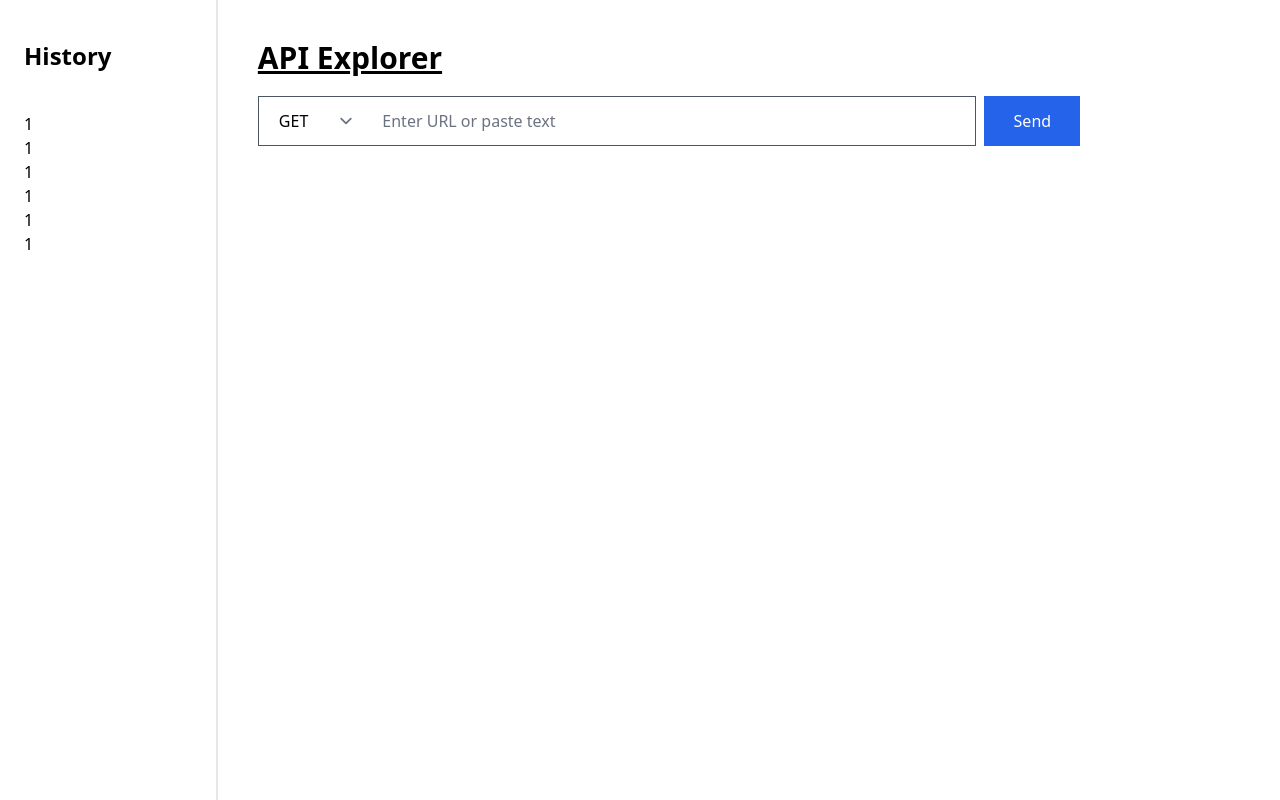
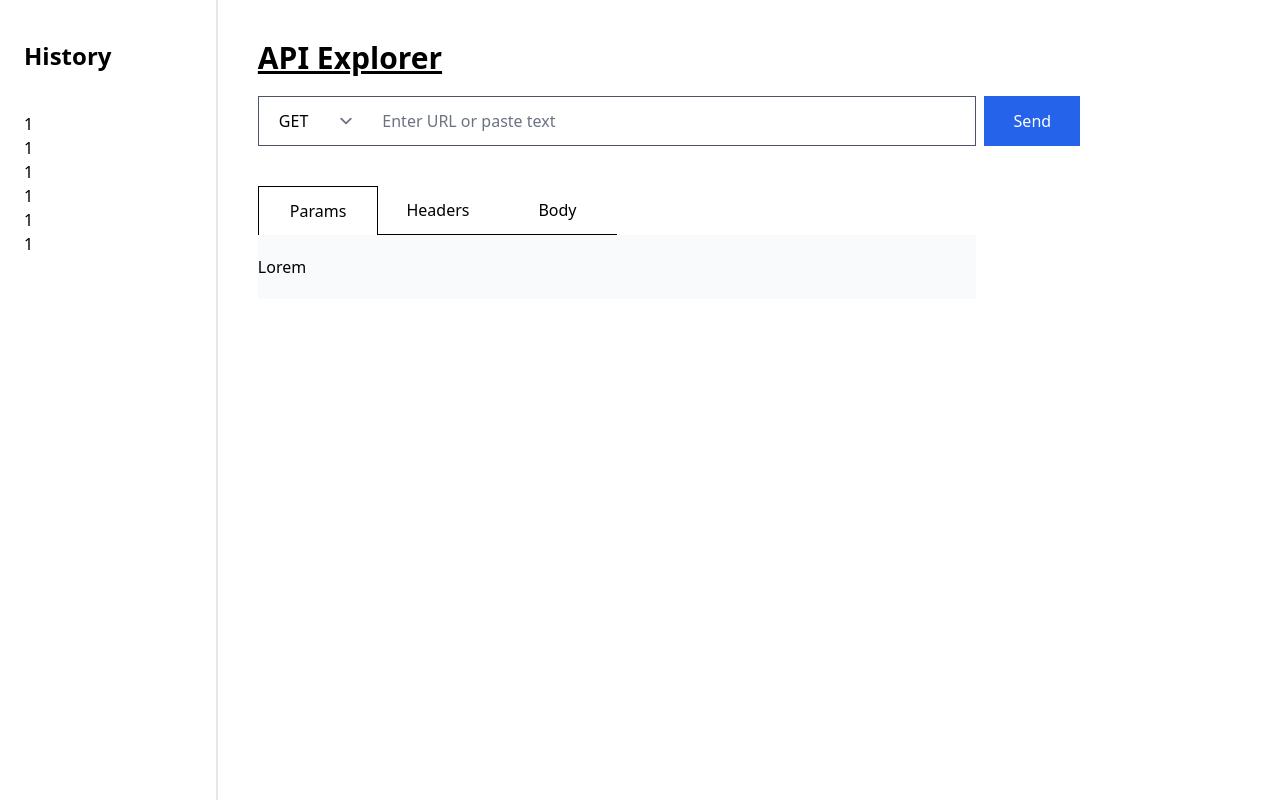
Before and after one commit to ihossen016/api-explorer, a React (Vite) app: page / in a window 1280 px wide. Built offline with nearby package versions, Linux system fonts and the light colour scheme.

Commit message:
tabs added into the form

```diff
--- a/src/App.jsx
+++ b/src/App.jsx
@@ -1,6 +1,7 @@
 import { useEffect, useState } from "react";
 import History from "./components/History";
 import FormHeader from "./components/FormHeader";
+import FormContent from "./components/FormContent";
 
 function App() {
     const [requestObj, setRequestObj] = useState({
@@ -30,6 +31,10 @@ function App() {
                         requestObj={requestObj}
                         setRequestObj={setRequestObj}
                     />
+
+                    <div className="py-10">
+                        <FormContent />
+                    </div>
                 </form>
             </div>
         </div>
--- /dev/null
+++ b/src/components/FormContent.jsx
@@ -0,0 +1,26 @@
+import React, { useState } from "react";
+import Tabs from "./tabs/Tabs";
+
+function FormContent() {
+    const [toggleState, setToggleState] = useState(0);
+
+    return (
+        <div className="w-3/4">
+            <Tabs toggleState={toggleState} setToggleState={setToggleState} />
+
+            <div className="py-5 bg-gray-50">
+                <div className={`${toggleState !== 0 ? "hidden" : ""}`}>
+                    <h2>Lorem</h2>
+                </div>
+                <div className={`${toggleState !== 1 ? "hidden" : ""}`}>
+                    <h2>Ipsum</h2>
+                </div>
+                <div className={`${toggleState !== 2 ? "hidden" : ""}`}>
+                    <h2>Dolor</h2>
+                </div>
+            </div>
+        </div>
+    );
+}
+
+export default FormContent;
--- /dev/null
+++ b/src/components/tabs/Tabs.jsx
@@ -0,0 +1,28 @@
+import React from "react";
+
+function Tabs({ toggleState, setToggleState }) {
+    const tabs = ["Params", "Headers", "Body"];
+
+    const getActiveTabClass = (index, className) =>
+        toggleState === index ? className : "";
+
+    return (
+        <ul className="w-2/4 flex bg-white">
+            {tabs.map((tab, index) => (
+                <li
+                    className={`w-1/2 px-7 py-3 font-medium text-center cursor-pointer ${
+                        index !== toggleState ? "border-b" : ""
+                    } border-black ${getActiveTabClass(
+                        index,
+                        "border-t border-x border-b-0"
+                    )}`}
+                    onClick={() => setToggleState(index)}
+                >
+                    {tab}
+                </li>
+            ))}
+        </ul>
+    );
+}
+
+export default Tabs;
```
